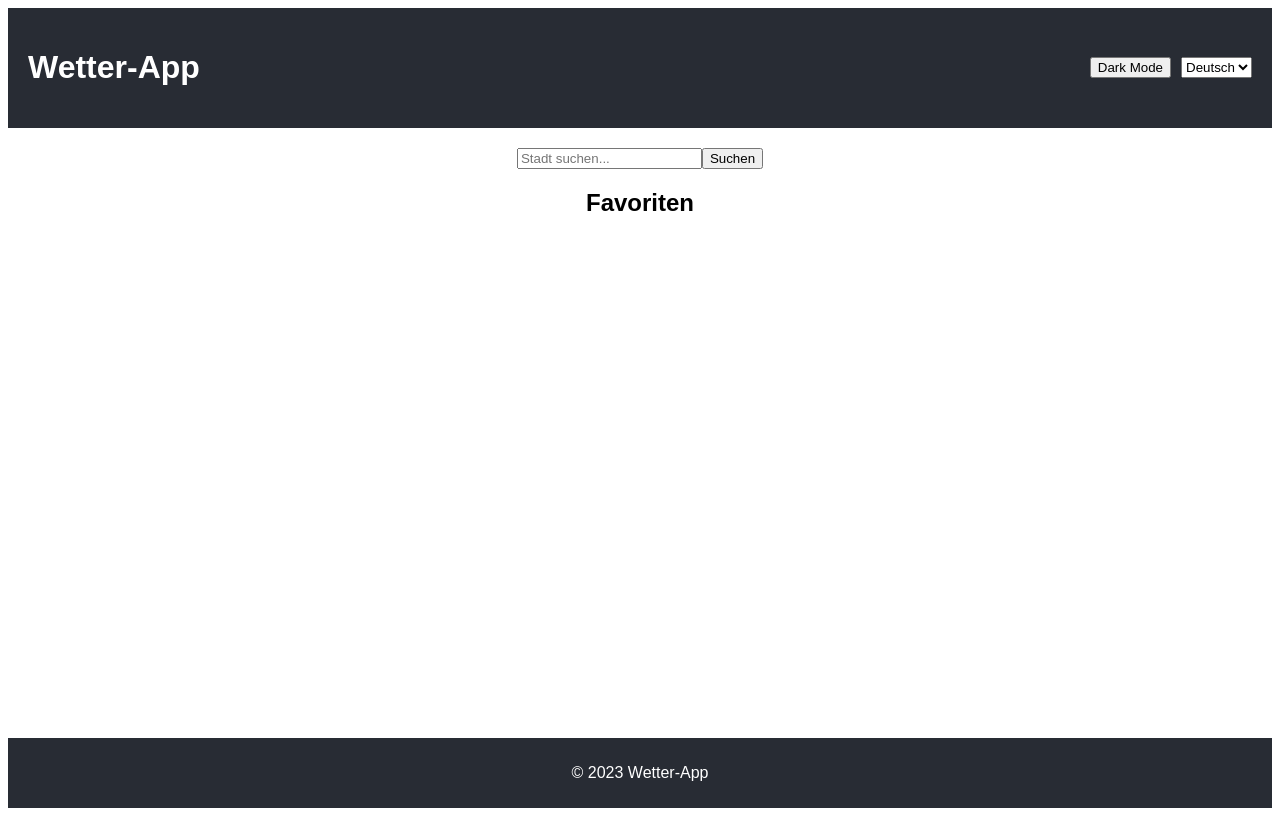
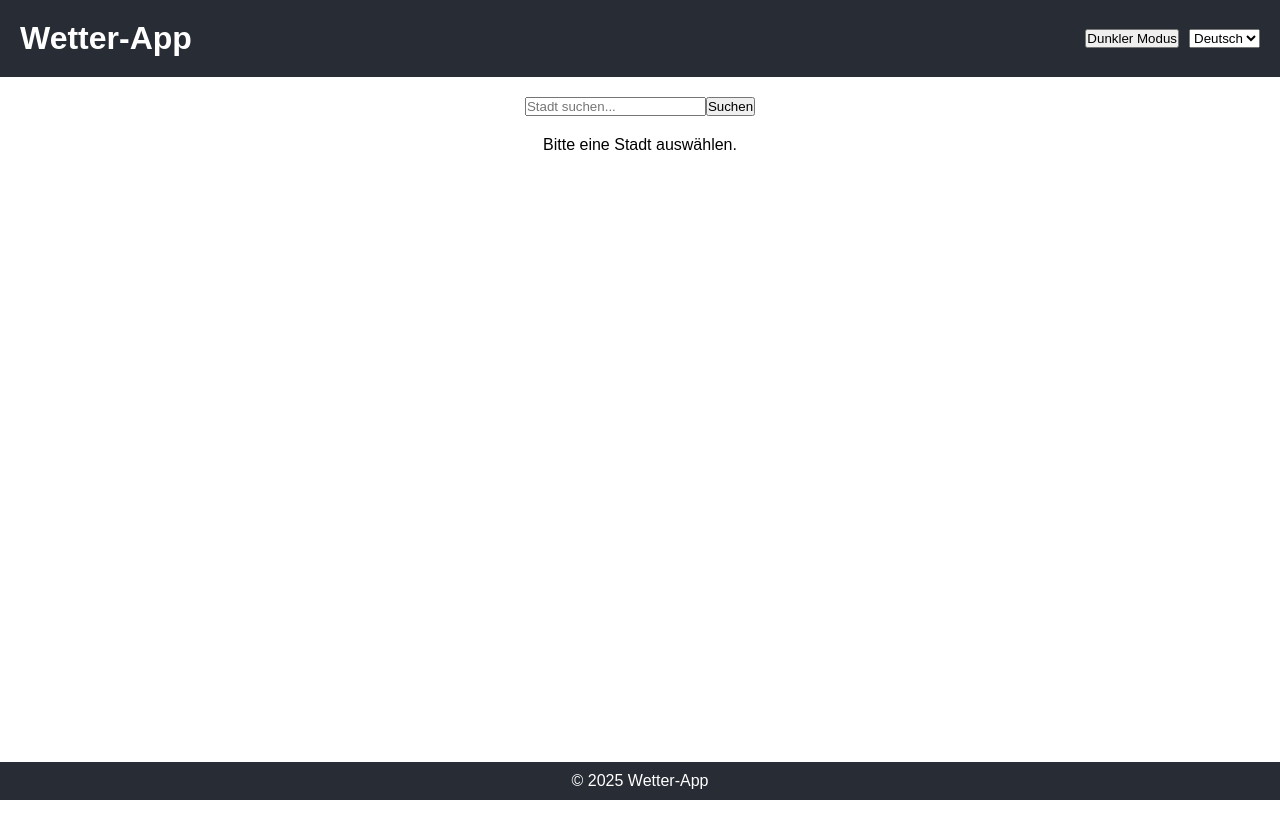
Before and after one commit to FelixWoelove/wetter-app, a React (Vite) app: page / in a window 1280 px wide. Built offline with nearby package versions, Linux system fonts and the light colour scheme.

Commit message:
thx yousif

```diff
--- a/src/App.jsx
+++ b/src/App.jsx
@@ -1,18 +1,12 @@
-import React, { useState } from 'react';
-import Search from './components/Search';
-import WeatherApi from './api/WeatherApi';
-import Weather from './components/Weather';
-import Favorites from './components/Favorites';
-import './App.css';
+import React, { useState } from "react";
+import Search from "./components/Search";
+import Weather from "./components/Weather";
+import "./App.css";
 
 const App = () => {
   const [darkMode, setDarkMode] = useState(false);
-  const [language, setLanguage] = useState('de');
-  const [city, setCity] = useState('');
-  const [temperature, setTemperature] = useState(null);
-  const [description, setDescription] = useState('');
-  const [icon, setIcon] = useState('');
-  const [favorites, setFavorites] = useState([]);
+  const [language, setLanguage] = useState("de");
+  const [city, setCity] = useState("");
 
   const toggleDarkMode = () => {
     setDarkMode(!darkMode);
@@ -22,39 +16,32 @@ const App = () => {
     setLanguage(event.target.value);
   };
 
-  const handleSearch = (cityName) => {
-    setCity(cityName);
-  };
-
   return (
-    <div className={`app-container ${darkMode ? 'dark-mode' : ''}`}>
+    <div className={`app-container ${darkMode ? "dark-mode" : ""}`}>
       <header className="app-header">
-        <h1>Wetter-App</h1>
+        <h1>{language === "de" ? "Wetter-App" : "Weather App"}</h1>
         <div className="header-controls">
-          <button onClick={toggleDarkMode}>
-            {darkMode ? 'Light Mode' : 'Dark Mode'}
+          <button id="toggle-dark-mode" onClick={toggleDarkMode}>
+            {darkMode
+              ? language === "de"
+                ? "Heller Modus"
+                : "Light Mode"
+              : language === "de"
+              ? "Dunkler Modus"
+              : "Dark Mode"}
           </button>
-          <select value={language} onChange={changeLanguage}>
+          <select id="language-select" value={language} onChange={changeLanguage}>
             <option value="de">Deutsch</option>
             <option value="en">English</option>
           </select>
         </div>
       </header>
       <main className="app-main">
-        <Search onSearch={handleSearch} />
-        {city && <WeatherApi cityName={city} />}
-        {city && (
-          <Weather
-            city={city}
-            temperature={temperature}
-            description={description}
-            icon={icon}
-          />
-        )}
-        <Favorites favorites={favorites} />
+        <Search city={city} setCity={setCity} language={language} />
+        <Weather city={city} language={language} />
       </main>
       <footer className="app-footer">
-        <p>&copy; 2023 Wetter-App</p>
+        <p>&copy; 2025 Wetter-App</p>
       </footer>
     </div>
   );
--- a/src/api/WeatherApi.jsx
+++ b/src/api/WeatherApi.jsx
@@ -1,18 +1,20 @@
 import React, { useState, useEffect } from 'react';
 import '../styles/Weather.css';
 
+
 const fetchWeather = async (cityName, apiKey) => {
-  const response = await fetch(`https://api.openweathermap.org/data/2.5/weather?q=${cityName}&appid=${apiKey}`);
+  const response = await fetch(`https://api.openweathermap.org/data/2.5/weather?q=${cityName}&appid=${apiKey}&units=metric`);
   if (!response.ok) {
     throw new Error('Network response was not ok');
   }
   const data = await response.json();
+  console.log(data);
   return data;
 };
 
 const WeatherApi = ({ cityName }) => {
   const [weatherData, setWeatherData] = useState(null);
-  const apiKey = process.env.API_KEY;
+  const apiKey = "5bd3d97b7e5090c4891ea3a60f450ad4";
 
   useEffect(() => {
     const getWeather = async () => {
@@ -29,21 +31,16 @@ const WeatherApi = ({ cityName }) => {
     }
   }, [cityName, apiKey]);
 
+  if (!weatherData) {
+    return <div>Loading...</div>;
+  }
+
   return (
     <div>
-      {weatherData ? (
-        <div>
-          <h1>{weatherData.name}</h1>
-          <p>{weatherData.weather[0].description}</p>
-          <p>{Math.round(weatherData.main.temp - 273.15)}°C</p>
-          <img
-            src={`http://openweathermap.org/img/wn/${weatherData.weather[0].icon}@2x.png`}
-            alt="weather icon"
-          />
-        </div>
-      ) : (
-        <p>Loading weather data...</p>
-      )}
+      <h2>Weather in {cityName}</h2>
+      <p>Temperature: {weatherData.main.temp}°C</p>
+      <p>Description: {weatherData.weather[0].description}</p>
+      <img src={`http://openweathermap.org/img/wn/${weatherData.weather[0].icon}.png`} alt="Weather icon" />
     </div>
   );
 };
--- a/src/components/Search.jsx
+++ b/src/components/Search.jsx
@@ -1,26 +1,33 @@
-// components/Search.jsx
-import React, { useState } from 'react'
+import React from "react";
 
-const Search = ({ onSearch }) => {
-  const [input, setInput] = useState('')
+const Search = ({ city, setCity, language }) => {
+  const handleCityChange = (event) => {
+    setCity(event.target.value);
+  };
 
-  const handleSubmit = (event) => {
-    event.preventDefault()
-    onSearch(input)
-    setInput('')
-  }
+  const handleSearch = () => {
+    if (city.trim()) {
+      alert(
+        language === "de"
+          ? `Suche nach Wetterdaten für ${city}...`
+          : `Searching for weather data in ${city}...`
+      );
+    }
+  };
 
   return (
-    <form onSubmit={handleSubmit} className="search-form">
+    <div className="search-form">
       <input
         type="text"
-        value={input}
-        onChange={(e) => setInput(e.target.value)}
-        placeholder="Stadt suchen..."
+        value={city}
+        onChange={handleCityChange}
+        placeholder={language === "de" ? "Stadt suchen..." : "Search city..."}
       />
-      <button type="submit">Suchen</button>
-    </form>
-  )
-}
+      <button onClick={handleSearch}>
+        {language === "de" ? "Suchen" : "Search"}
+      </button>
+    </div>
+  );
+};
 
-export default Search
+export default Search;
--- a/src/components/Weather.jsx
+++ b/src/components/Weather.jsx
@@ -1,12 +1,61 @@
-import React from 'react';
+import React, { useEffect, useState } from "react";
 
-const Weather = ({ city, temperature, description, icon }) => {
+const Weather = ({ city, language }) => {
+  const [weather, setWeather] = useState(null);
+  const [error, setError] = useState(null);
+  const apiKey = "5bd3d97b7e5090c4891ea3a60f450ad4";
+  const apiUrl = "https://api.openweathermap.org/data/2.5/weather";
+
+  useEffect(() => {
+    const fetchWeather = async () => {
+      if (!city) return;
+      try {
+        const response = await fetch(
+          `${apiUrl}?q=${city}&appid=${apiKey}&units=metric&lang=${language}`
+        );
+        if (!response.ok) {
+          throw new Error("City not found");
+        }
+        const data = await response.json();
+        setWeather(data);
+        setError(null);
+      } catch (err) {
+        setError(language === "de" ? "Stadt nicht gefunden" : "City not found");
+        setWeather(null);
+      }
+    };
+
+    fetchWeather();
+  }, [city, language]);
+
   return (
     <div className="weather-container">
-      <h2>{city}</h2>
-      <p>Temperature: {temperature}°C</p>
-      <p>Description: {description}</p>
-      <img src={`http://openweathermap.org/img/wn/${icon}.png`} alt="weather icon" />
+      {error && <p>{error}</p>}
+      {weather ? (
+        <>
+          <h2>{weather.name}</h2>
+          <p>
+            {language === "de" ? "Temperatur" : "Temperature"}:{" "}
+            {weather.main.temp}°C
+          </p>
+          <p>
+            {language === "de" ? "Beschreibung" : "Description"}:{" "}
+            {weather.weather[0].description}
+          </p>
+          <img
+            src={`http://openweathermap.org/img/wn/${weather.weather[0].icon}.png`}
+            alt="weather icon"
+          />
+        </>
+      ) : (
+        !error && (
+          <p>
+            {language === "de"
+              ? "Bitte eine Stadt auswählen."
+              : "Please select a city."}
+          </p>
+        )
+      )}
     </div>
   );
 };
--- a/src/index.css
+++ b/src/index.css
@@ -0,0 +1,5 @@
+*{
+    margin: 0;
+    padding: 0;
+    box-sizing: border-box;
+}
```
Also changed, not shown: src/main.jsx (+6 -7 lines).
